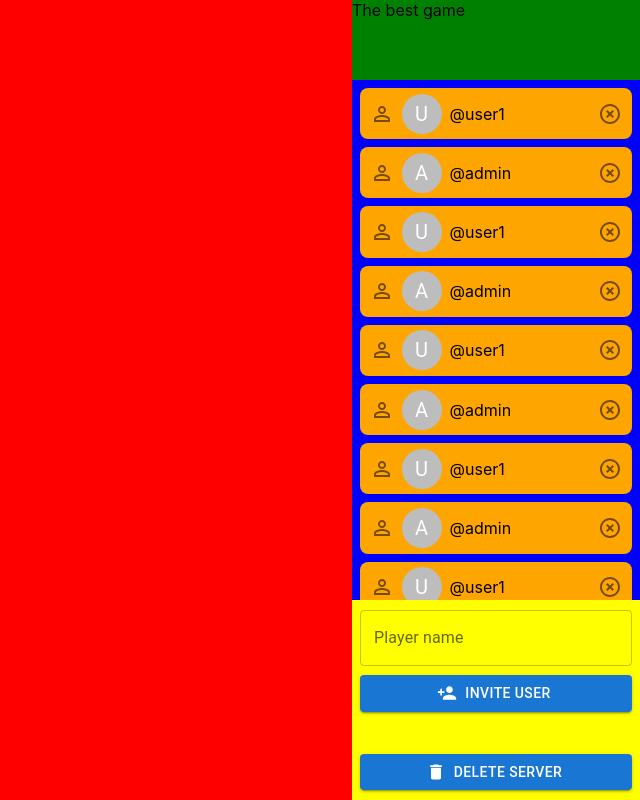
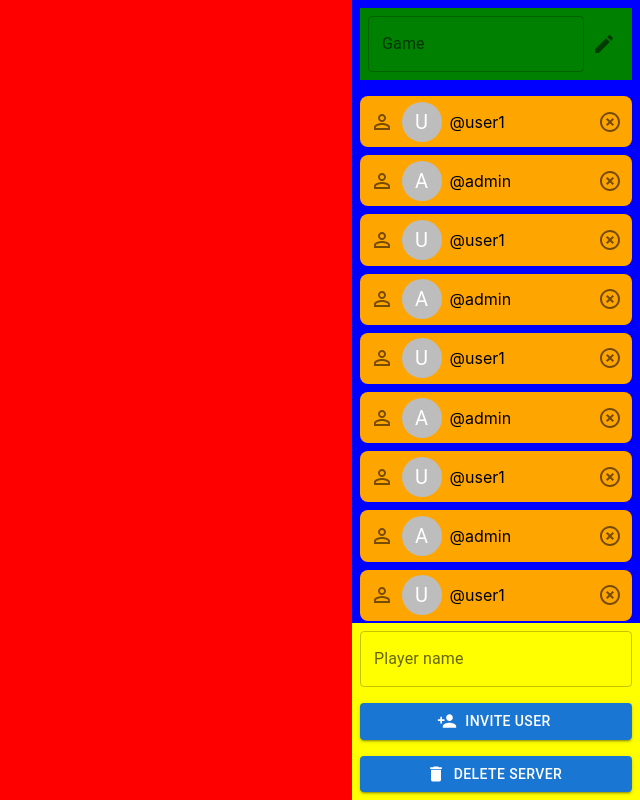
Before and after one commit to aythels/rpg-node-board, a React (Create React App) app in the folder frontend/: page /sidebar in a window 1280 px wide. Shown: the whole page, without its empty margins (640-1280 px from the left). Built offline with nearby package versions, Linux system fonts and the light colour scheme.

Commit message:
Implement basic header structure

```diff
--- a/frontend/src/components/CanvasSidebar/CanvasSidebar.tsx
+++ b/frontend/src/components/CanvasSidebar/CanvasSidebar.tsx
@@ -1,6 +1,6 @@
 import './canvasSidebar.css';
 import { Avatar, Button, IconButton, TextField } from '@mui/material';
-import { Delete, HighlightOff, PersonAdd, PersonOutline } from '@mui/icons-material';
+import { Delete, Edit, HighlightOff, PersonAdd, PersonOutline } from '@mui/icons-material';
 import { Component } from 'react';
 import { User } from '../../types';
 // eslint-disable-next-line
@@ -23,7 +23,16 @@ export default class CanvasSidebar extends Component<Props> {
   render(): JSX.Element {
     return (
       <div className="sidebar">
-        <div className="game-name">The best game</div>
+        <div className="header">
+          <div className="header__title">
+            <TextField id="outlined-basic" label="Game" variant="outlined" />
+          </div>
+          <div className="header__button--edit">
+            <IconButton aria-label="Edit game name" component="span">
+              <Edit />
+            </IconButton>
+          </div>
+        </div>
         <div className="player-list">
           {this.tempPlayers.map((player: User) => (
             <div key={uuid()} className="player-card">
--- a/frontend/src/components/CanvasSidebar/canvasSidebar.css
+++ b/frontend/src/components/CanvasSidebar/canvasSidebar.css
@@ -3,16 +3,28 @@
   height: 100vh;
   width: 22.5%;
   float: right;
-  overflow: scroll;
+  overflow: hidden;
+  display: flex;
+  flex-direction: column;
 }
 
-.game-name {
-  height: 10%;
+.header {
   background-color: green;
+  display: flex;
+  flex-direction: row;
+  align-items: center;
+  margin: 0.5rem;
+  padding: 0.5rem;
+}
+
+.header__title {
+}
+
+.header__button--edit {
+  margin-left: auto;
 }
 
 .player-list {
-  height: 65%;
   overflow: scroll;
 }
 
@@ -34,8 +46,8 @@
 }
 
 .footer {
-  height: 25%;
   background-color: yellow;
+  margin-top: auto;
   display: flex;
   flex-direction: column;
   justify-content: center;
@@ -46,12 +58,7 @@
 }
 
 .footer__item__wrapper {
-  margin: 0.6rem 0.5rem 0 0.5rem;
-}
-
-.footer__item__wrapper:last-child {
-  margin-top: auto;
-  margin-bottom: 0.6rem;
+  margin: 0.5rem;
 }
 
 .footer__item {
```
